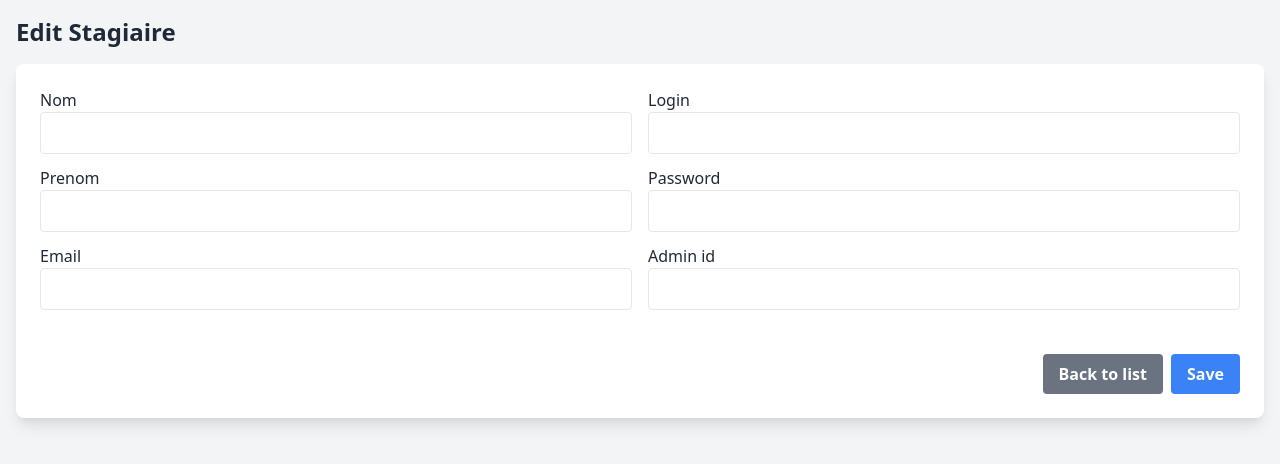
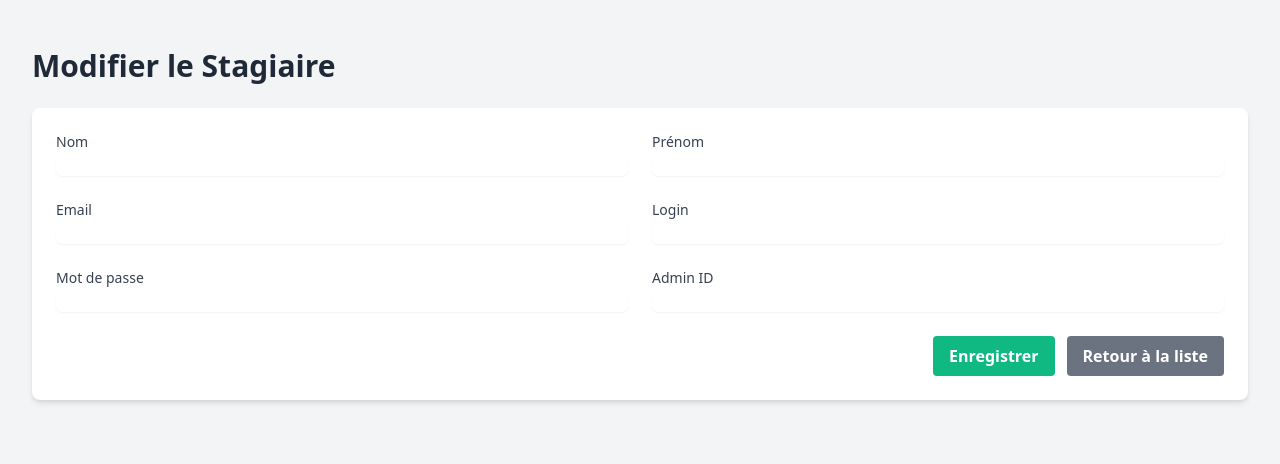
Before and after one commit to ayoubMah/JDB, a Symfony app: template templates/stagiaire/edit.html.twig in a window 1280 px wide. Shown: the top 464 px of the page. Run offline with Twig, Linux system fonts and the light colour scheme; the template is opened without the code that fills it, so the values that code supplies are empty; form fields are guessed from the names that the template uses; some libraries are stand-ins or nearby versions.

```diff
--- a/src/Entity/Stagiaire.php
+++ b/src/Entity/Stagiaire.php
@@ -5,6 +5,7 @@ namespace App\Entity;
 use Symfony\Component\Security\Core\User\UserInterface;
 use Symfony\Component\Security\Core\User\PasswordAuthenticatedUserInterface;
 use Doctrine\ORM\Mapping as ORM;
+use App\Repository\StagiaireRepository;
 
 #[ORM\Entity(repositoryClass: StagiaireRepository::class)]
 class Stagiaire implements UserInterface, PasswordAuthenticatedUserInterface
--- a/src/Repository/StagiaireRepository.php
+++ b/src/Repository/StagiaireRepository.php
@@ -6,9 +6,6 @@ use App\Entity\Stagiaire;
 use Doctrine\Bundle\DoctrineBundle\Repository\ServiceEntityRepository;
 use Doctrine\Persistence\ManagerRegistry;
 
-/**
- * @extends ServiceEntityRepository<Stagiaire>
- */
 class StagiaireRepository extends ServiceEntityRepository
 {
     public function __construct(ManagerRegistry $registry)
--- a/templates/stagiaire/edit.html.twig
+++ b/templates/stagiaire/edit.html.twig
@@ -1,25 +1,45 @@
+{# templates/stagiaire/edit.html.twig #}
+
 {% extends 'base.html.twig' %}
 
-{% block title %}Edit Stagiaire{% endblock %}
+{% block title %}Modifier le Stagiaire{% endblock %}
 
 {% block body %}
-    <h1 class="text-2xl font-bold mb-4">Edit Stagiaire</h1>
+    <div class="container mx-auto px-4 py-8">
+        <h1 class="text-3xl font-bold mb-6 text-gray-800">Modifier le Stagiaire</h1>
+        <div class="bg-white shadow-md rounded-lg overflow-hidden p-6">
             {{ form_start(form) }}
-    <div class="bg-white p-6 rounded-lg shadow-lg grid grid-cols-2 gap-4">
+            <div class="grid grid-cols-1 gap-6 sm:grid-cols-2">
                 <div>
-            {{ form_row(form.nom, {'attr': {'class': 'border rounded w-full py-2 px-3 text-gray-700'}}) }}
-            {{ form_row(form.prenom, {'attr': {'class': 'border rounded w-full py-2 px-3 text-gray-700'}}) }}
-            {{ form_row(form.email, {'attr': {'class': 'border rounded w-full py-2 px-3 text-gray-700'}}) }}
+                    {{ form_label(form.nom, 'Nom', {'label_attr': {'class': 'block text-sm font-medium text-gray-700'}}) }}
+                    {{ form_widget(form.nom, {'attr': {'class': 'mt-1 block w-full shadow-sm sm:text-sm border-gray-300 rounded-md'}}) }}
                 </div>
                 <div>
-            {{ form_row(form.login, {'attr': {'class': 'border rounded w-full py-2 px-3 text-gray-700'}}) }}
-            {{ form_row(form.password, {'attr': {'class': 'border rounded w-full py-2 px-3 text-gray-700'}}) }}
-            {{ form_row(form.admin_id, {'attr': {'class': 'border rounded w-full py-2 px-3 text-gray-700'}}) }}
+                    {{ form_label(form.prenom, 'Prénom', {'label_attr': {'class': 'block text-sm font-medium text-gray-700'}}) }}
+                    {{ form_widget(form.prenom, {'attr': {'class': 'mt-1 block w-full shadow-sm sm:text-sm border-gray-300 rounded-md'}}) }}
                 </div>
-        <div class="col-span-2 flex justify-end mt-4">
-            <a href="{{ path('app_stagiaire_index') }}" class="bg-gray-500 hover:bg-gray-700 text-white font-bold py-2 px-4 rounded mr-2">Back to list</a>
-            <button class="bg-blue-500 hover:bg-blue-700 text-white font-bold py-2 px-4 rounded" type="submit">Save</button>
+                <div>
+                    {{ form_label(form.email, 'Email', {'label_attr': {'class': 'block text-sm font-medium text-gray-700'}}) }}
+                    {{ form_widget(form.email, {'attr': {'class': 'mt-1 block w-full shadow-sm sm:text-sm border-gray-300 rounded-md'}}) }}
+                </div>
+                <div>
+                    {{ form_label(form.login, 'Login', {'label_attr': {'class': 'block text-sm font-medium text-gray-700'}}) }}
+                    {{ form_widget(form.login, {'attr': {'class': 'mt-1 block w-full shadow-sm sm:text-sm border-gray-300 rounded-md'}}) }}
+                </div>
+                <div>
+                    {{ form_label(form.password, 'Mot de passe', {'label_attr': {'class': 'block text-sm font-medium text-gray-700'}}) }}
+                    {{ form_widget(form.password, {'attr': {'class': 'mt-1 block w-full shadow-sm sm:text-sm border-gray-300 rounded-md'}}) }}
+                </div>
+                <div>
+                    {{ form_label(form.adminId, 'Admin ID', {'label_attr': {'class': 'block text-sm font-medium text-gray-700'}}) }}
+                    {{ form_widget(form.adminId, {'attr': {'class': 'mt-1 block w-full shadow-sm sm:text-sm border-gray-300 rounded-md'}}) }}
                 </div>
             </div>
+            <div class="mt-6 flex justify-end space-x-3">
+                <button type="submit" class="bg-green-500 hover:bg-green-600 text-white font-bold py-2 px-4 rounded">Enregistrer</button>
+                <a href="{{ path('app_stagiaire_index') }}" class="bg-gray-500 hover:bg-gray-600 text-white font-bold py-2 px-4 rounded">Retour à la liste</a>
+            </div>
             {{ form_end(form) }}
+        </div>
+    </div>
 {% endblock %}
```
Also changed, not shown: config/services.yaml (+7 -0 lines), src/Controller/StagiaireController.php (+14 -2 lines), src/Form/StagiaireType.php (+18 -9 lines). Lines whose indentation alone changed are shown as unchanged.
